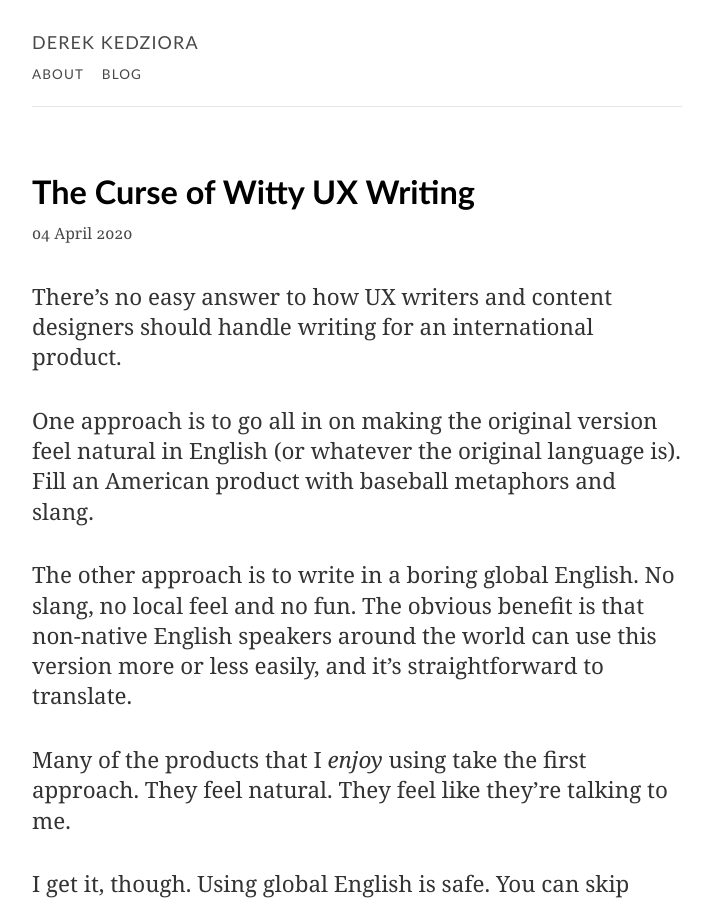
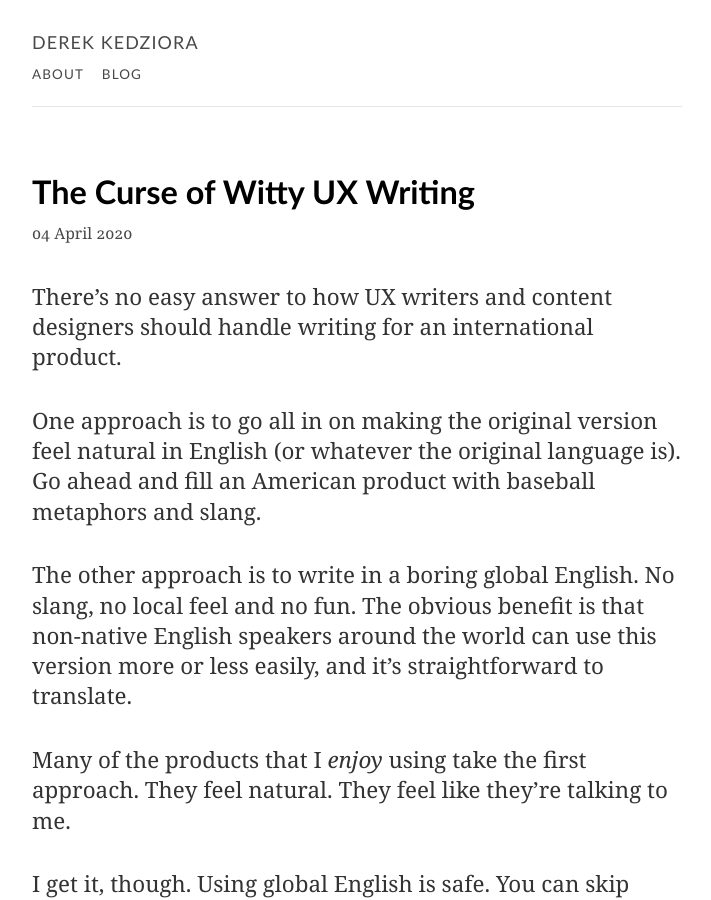
Before and after one commit to parcuri/derekkedziora.com, a Jekyll site: the page built from _posts/2020-04-04-witty-ux-writing.md, in a window 1280 px wide and 900 px high. Shown: the whole window, without its empty margins (283-994 px from the left). Built offline with Jekyll 4.4.1, drawn with Linux system fonts in a browser that asks for light colours.

Commit message:
Typo fixed

```diff
--- a/_posts/2020-04-04-witty-ux-writing.md
+++ b/_posts/2020-04-04-witty-ux-writing.md
@@ -8,7 +8,7 @@ permalink: /blog/witty-ux-writing
 
 There’s no easy answer to how UX writers and content designers should handle writing for an international product.
 
-One approach is to go all in on making the original version feel natural in English (or whatever the original language is). Fill an American product with baseball metaphors and slang.
+One approach is to go all in on making the original version feel natural in English (or whatever the original language is). Go ahead and fill an American product with baseball metaphors and slang.
 
 The other approach is to write in a boring global English. No slang, no local feel and no fun. The obvious benefit is that non-native English speakers around the world can use this version more or less easily, and it’s straightforward to translate.
 
```
